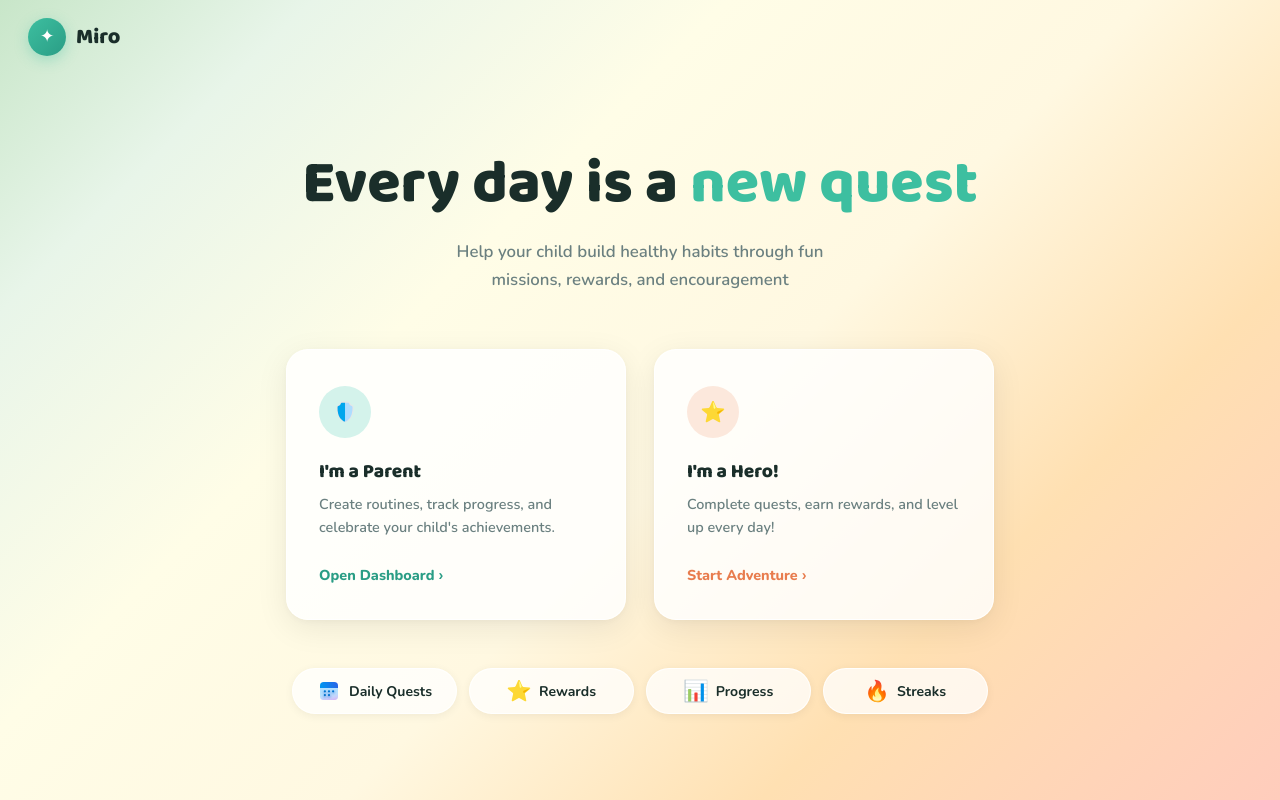
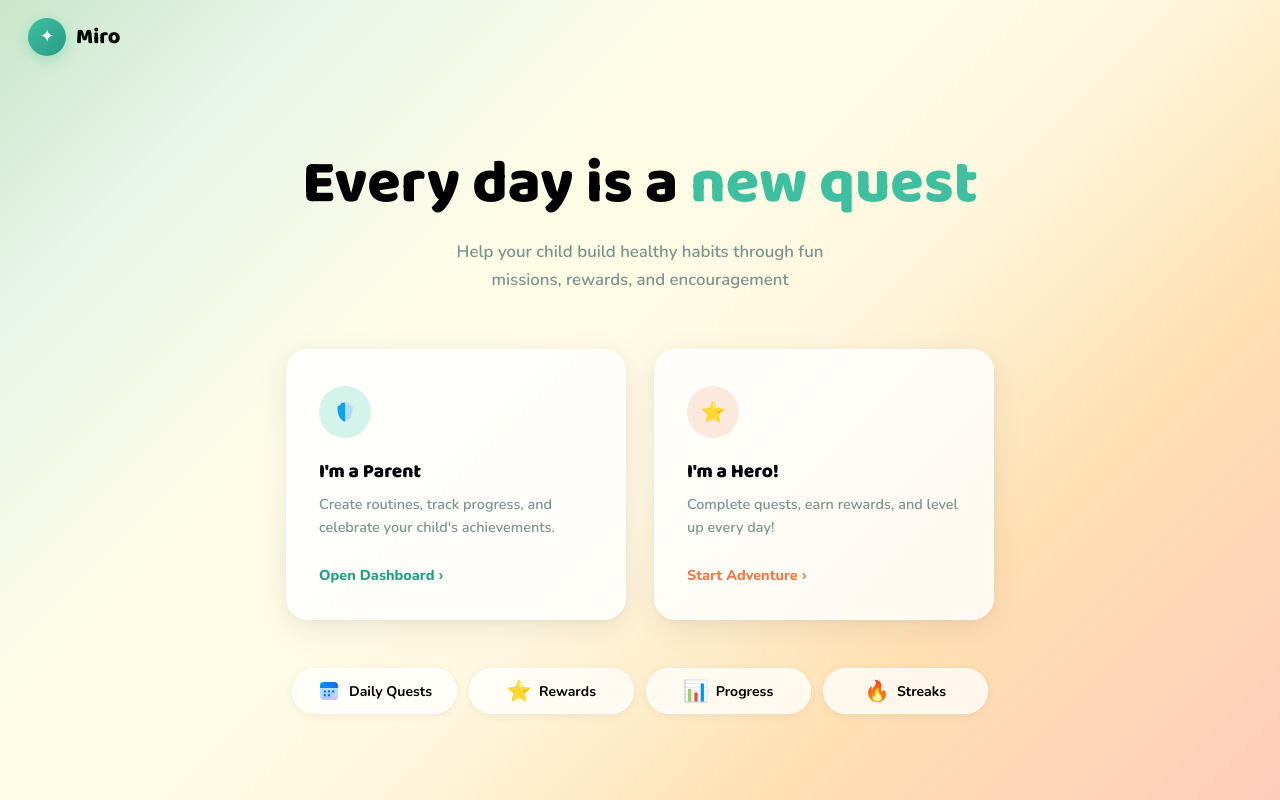
Before and after one commit to integeek/Nevo, a PHP site: page /Page/HomeLogin.html in a window 1280 px wide. Run offline with PHP 8.4, Linux system fonts and the light colour scheme.

Commit message:
Fix indentation et variables css

```diff
--- a/View/Page/HomeLogin.html
+++ b/View/Page/HomeLogin.html
@@ -7,9 +7,11 @@
     <link href="https://cdn.jsdelivr.net/npm/bootstrap@5.3.3/dist/css/bootstrap.min.css" rel="stylesheet"/>
     <link href="https://fonts.googleapis.com/css2?family=Nunito:wght@400;600;700;800;900&family=Baloo+2:wght@700;800&display=swap" rel="stylesheet"/>
     <link rel="stylesheet" href="../Style/HomeLogin.css">
+    <link rel="stylesheet" href="../Style/Variables.css">
     <script src="../Script/HomeLogin.js"></script>
     <script src="https://cdn.jsdelivr.net/npm/bootstrap@5.3.3/dist/js/bootstrap.bundle.min.js" defer></script>
   </head>
+
   <body>
     <nav>
       <a href="#" class="nav-logo">
--- a/View/Style/HomeLogin.css
+++ b/View/Style/HomeLogin.css
@@ -1,12 +1,3 @@
-:root {
-    --teal: #3dbfa0;
-    --teal-dark: #2a9d85;
-    --coral: #e87c4e;
-    --dark: #1a2e2a;
-    --text-muted: #6b8080;
-    --card-radius: 22px;
-}
-
 body {
   font-family: 'Nunito', sans-serif;
   background: #fdf6ec;
@@ -38,7 +29,7 @@ nav {
   font-family: 'Baloo 2', cursive;
   font-size: 1.35rem;
   font-weight: 800;
-    color: var(--dark);
+  color: black;
   text-decoration: none;
 }
 
@@ -67,7 +58,7 @@ h1 {
   font-family: 'Baloo 2', cursive;
   font-size: clamp(2.4rem, 5vw, 3.8rem);
   font-weight: 800;
-    color: var(--dark);
+  color: black;
   text-align: center;
   line-height: 1.15;
   margin-bottom: 18px;
@@ -104,7 +95,7 @@ h1 span {
   background: rgba(255,255,255,.82);
   backdrop-filter: blur(16px);
   border: 1.5px solid rgba(255,255,255,.95);
-    border-radius: var(--card-radius);
+  border-radius: 22px;
   padding: 36px 32px 32px;
   width: 340px;
   box-shadow: 0 8px 32px rgba(0,0,0,.08), 0 2px 8px rgba(0,0,0,.04);
@@ -145,7 +136,7 @@ h1 span {
   font-family: 'Baloo 2', cursive;
   font-size: 1.2rem;
   font-weight: 800;
-    color: var(--dark);
+  color: black;
   margin-bottom: 10px;
 }
 
@@ -197,7 +188,7 @@ h1 span {
   padding: 10px 22px;
   font-size: .875rem;
   font-weight: 700;
-    color: var(--dark);
+  color: black;
   display: inline-flex;
   align-items: center;
   gap: 8px;
```
Also changed, not shown: View/Script/HomeLogin.js (+5 -5 lines). Lines whose indentation alone changed are shown as unchanged.
